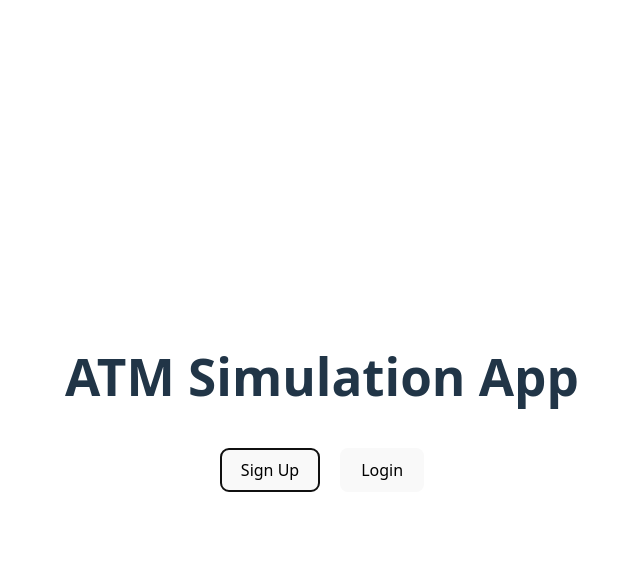
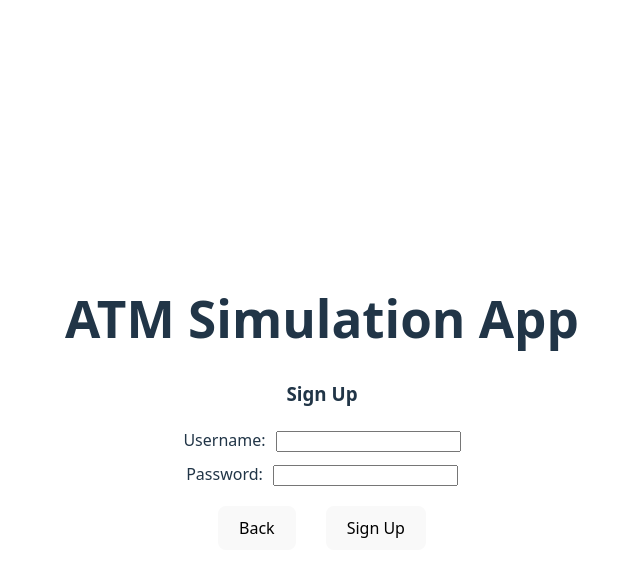
Before and after one commit to proton-sinanxrasheed/atm-simulation-app, a React (Vite) app: page / in a window 1280 px wide. Both pictures are taken after a click on the button "Sign Up". Shown: the top 576 px of the page, without its empty margins (318-958 px from the left). Built offline with nearby package versions, Linux system fonts and the light colour scheme.

Commit message:
stage 4: back buttons are addeded near sign up and login buttons

```diff
--- a/src/App.tsx
+++ b/src/App.tsx
@@ -1,17 +1,38 @@
-import './App.css'
+import { useState } from 'react';
+import './App.css';
+import SignUp from './SignUp';
+import Login from './Login';
 
 function App() {
+  const [currentPage, setCurrentPage] = useState('home');
+
+  const handleSignUpClick = () => {
+    setCurrentPage('signup');
+  };
+
+  const handleLoginClick = () => {
+    setCurrentPage('login');
+  };
+
+  const handleBackClick = () => {
+    setCurrentPage('home');
+  };
+
   return (
     <>
-      <div style={{ textAlign: 'center', marginTop: '50px' }}>
-        <h1>ATM Simulation App</h1>
-        <div style={{ marginTop: '20px' }}>
-          <button style={{ margin: '10px', padding: '10px 20px', fontSize: '16px' }}>Sign Up</button>
-          <button style={{ margin: '10px', padding: '10px 20px', fontSize: '16px' }}>Login</button>
+      {currentPage === 'home' && (
+        <div style={{ textAlign: 'center', marginTop: '50px' }}>
+          <h1>ATM Simulation App</h1>
+          <div style={{ marginTop: '20px' }}>
+            <button style={{ margin: '10px', padding: '10px 20px', fontSize: '16px' }} onClick={handleSignUpClick}>Sign Up</button>
+            <button style={{ margin: '10px', padding: '10px 20px', fontSize: '16px' }} onClick={handleLoginClick}>Login</button>
+          </div>
         </div>
-      </div>
+      )}
+      {currentPage === 'signup' && <SignUp onBack={handleBackClick} />}
+      {currentPage === 'login' && <Login onBack={handleBackClick} />}
     </>
-  )
+  );
 }
 
 export default App
--- /dev/null
+++ b/src/Login.tsx
@@ -0,0 +1,32 @@
+import React from 'react';
+
+interface LoginProps {
+  onBack: () => void;
+}
+
+const Login: React.FC<LoginProps> = ({ onBack }) => {
+  return (
+    <div style={{ textAlign: 'center', marginTop: '50px' }}>
+      <div style={{ textAlign: 'center', marginTop: '50px' }}>
+          <h1>ATM Simulation App</h1>
+      </div>
+      <h3>Login</h3>
+      <form style={{ marginTop: '20px' }}>
+        <div style={{ margin: '10px' }}>
+          <label htmlFor="username">Username:</label>
+          <input type="text" id="username" name="username" style={{ marginLeft: '10px' }} />
+        </div>
+        <div style={{ margin: '10px' }}>
+          <label htmlFor="password">Password:</label>
+          <input type="password" id="password" name="password" style={{ marginLeft: '10px' }} />
+        </div>
+        <div style={{ display: 'flex', justifyContent: 'center', gap: '10px' }}>
+          <button onClick={onBack} style={{ margin: '10px', padding: '10px 20px', fontSize: '16px' }}>Back</button>
+          <button type="submit" style={{ margin: '10px', padding: '10px 20px', fontSize: '16px' }}>Login</button>
+        </div>
+      </form>
+    </div>
+  );
+};
+
+export default Login;
--- /dev/null
+++ b/src/SignUp.tsx
@@ -0,0 +1,32 @@
+import React from 'react';
+
+interface SignUpProps {
+  onBack: () => void;
+}
+
+const SignUp: React.FC<SignUpProps> = ({ onBack }) => {
+  return (
+    <div style={{ textAlign: 'center', marginTop: '50px' }}>
+      <div style={{ textAlign: 'center', marginTop: '50px' }}>
+          <h1>ATM Simulation App</h1>
+      </div>
+      <h3>Sign Up</h3>
+      <form style={{ marginTop: '20px' }}>
+        <div style={{ margin: '10px' }}>
+          <label htmlFor="username">Username:</label>
+          <input type="text" id="username" name="username" style={{ marginLeft: '10px' }} />
+        </div>
+        <div style={{ margin: '10px' }}>
+          <label htmlFor="password">Password:</label>
+          <input type="password" id="password" name="password" style={{ marginLeft: '10px' }} />
+        </div>
+        <div style={{ display: 'flex', justifyContent: 'center', gap: '10px' }}>
+          <button onClick={onBack} style={{ margin: '10px', padding: '10px 20px', fontSize: '16px' }}>Back</button>
+          <button type="submit" style={{ margin: '10px', padding: '10px 20px', fontSize: '16px' }}>Sign Up</button>
+        </div>
+      </form>
+    </div>
+  );
+};
+
+export default SignUp;
```
